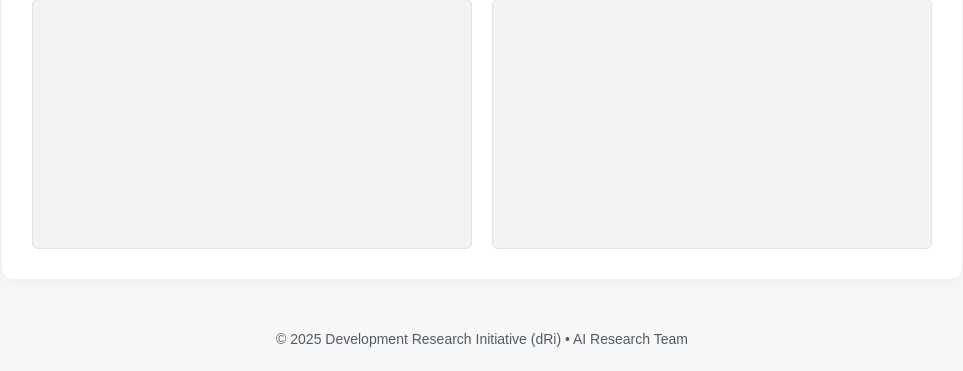
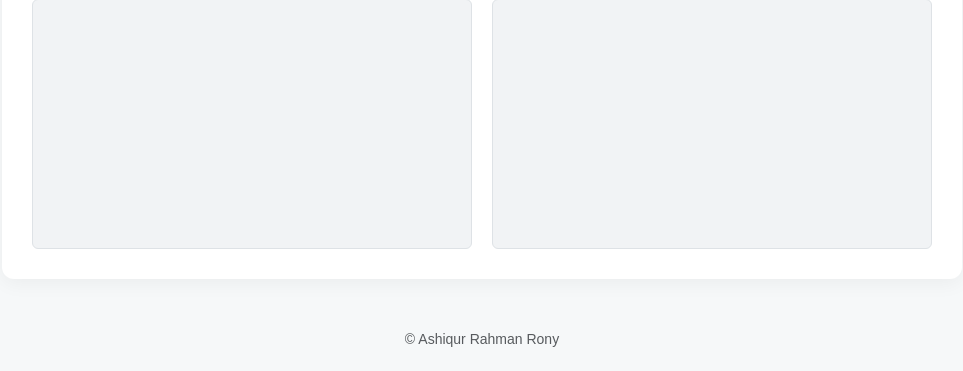
Before and after one commit to ashikpydev/transcriber, a Flask app: page / in a window 1280 px wide. Shown: the part 514-885 px from the top of the page, without its empty margins (158-1121 px from the left). Run offline with Flask 3, Linux system fonts and the light colour scheme.

Commit message:
version 2.0

```diff
--- a/templates/index.html
+++ b/templates/index.html
@@ -130,7 +130,7 @@
     </div>
 
     <footer class="text-center text-muted mt-5">
-        <small>&copy; 2025 Development Research Initiative (dRi) • AI Research Team</small>
+        <small>&copy; Ashiqur Rahman Rony</small>
     </footer>
 
     <script>
```
